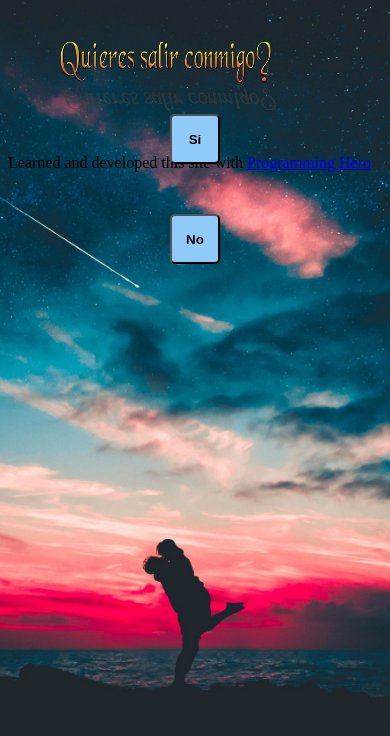
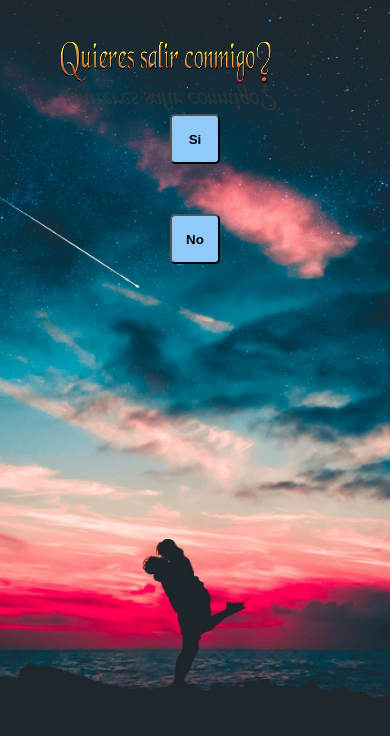
Before and after one commit to Roger-Chui1/delover, a plain HTML site: page index.html in a window 390 px wide. Drawn offline with nearby package versions, Linux system fonts and the light colour scheme.

Commit message:
index.html

```diff
--- a/index.html
+++ b/index.html
@@ -16,7 +16,6 @@ body{
   background-size:cover;
   background-repeat:no-repeat;
   background-attachment:fixed;
-  background-color:red;
 }
   </style>
  </head>
@@ -28,8 +27,5 @@ body{
     <button id="button" class="no"><b>No</b></button>
    </div>
   </div>
-  <footer>
-   <p class="programminghero">Learned and developed this site with <a href="http://www.programming-hero.com">Programming Hero</a></p>
-  </footer>
  </body>
 </html>
```
